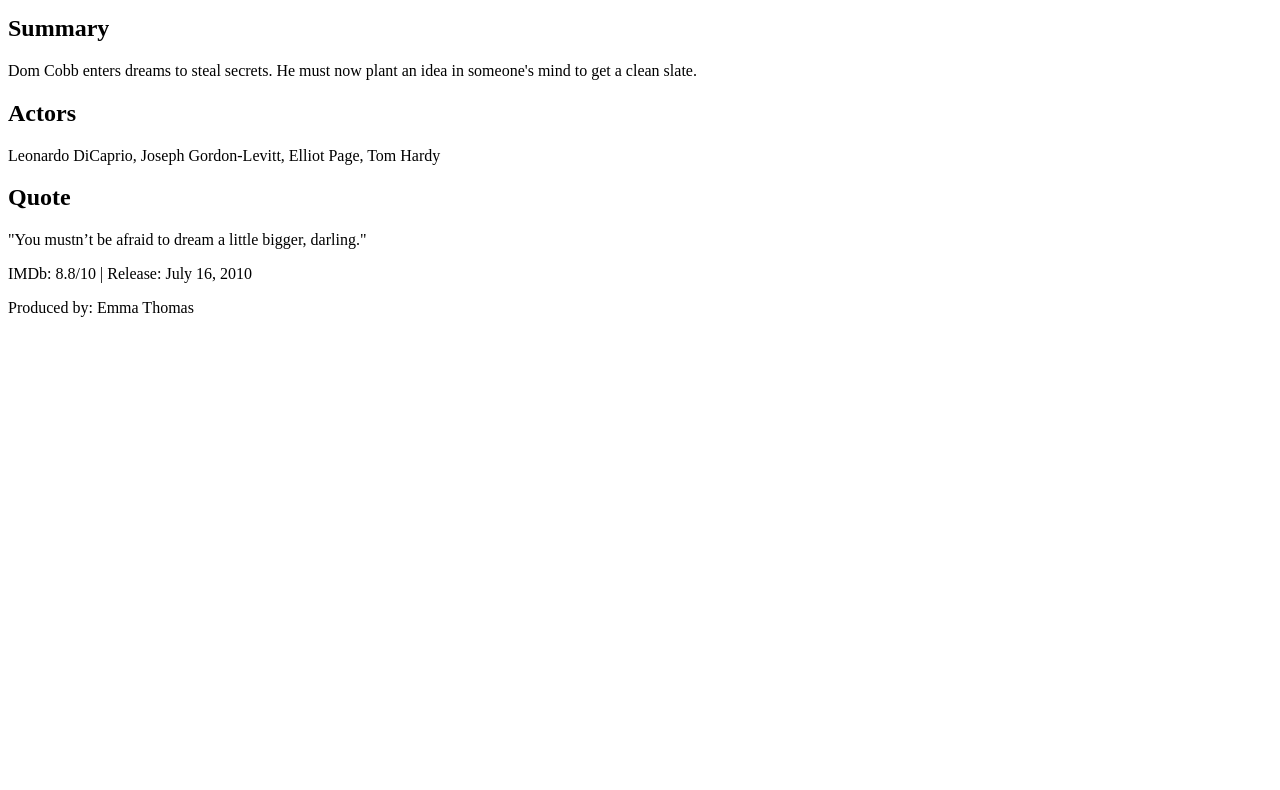
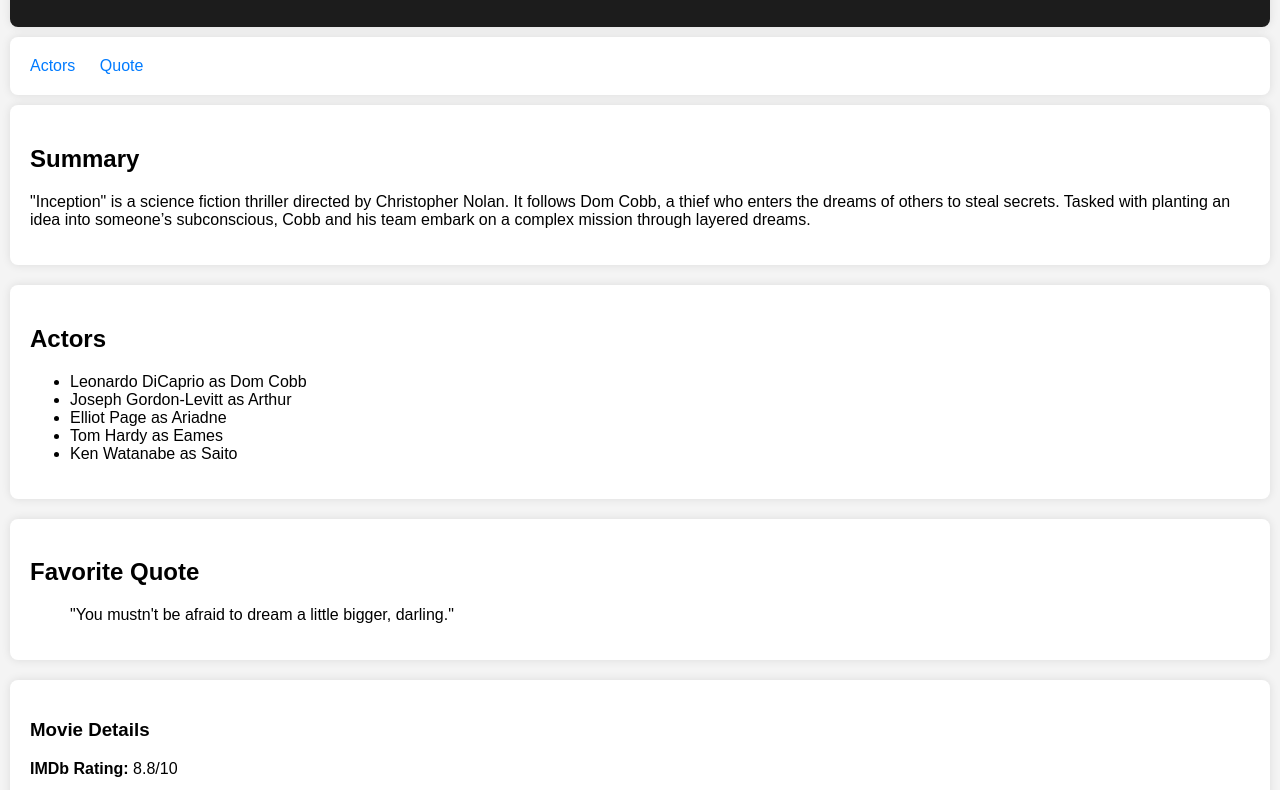
Before and after one commit to acciojob/semantic-imdb-AryanGupta67, a website: page main.html in a window 1280 px wide. Shown: the part 103-893 px from the top of the page. Before the commit the page ends 800 px from the top, so only its background shows below. Drawn offline with Linux system fonts and the light colour scheme.

Commit message:
created a submission

```diff
--- a/main.html
+++ b/main.html
@@ -1,7 +1,44 @@
 <!DOCTYPE html>
-<html>
+<html lang="en">
 <head>
-  <title>Inception</title>
+  <meta charset="UTF-8">
+  <title>Inception - Movie Page</title>
+  <style>
+    body {
+      font-family: Arial, sans-serif;
+      background-color: #f4f4f4;
+      margin: 0;
+      padding: 0;
+    }
+    header, nav, section, aside, footer {
+      padding: 20px;
+      margin: 10px;
+      background-color: #fff;
+      border-radius: 8px;
+      box-shadow: 0 0 10px rgba(0,0,0,0.1);
+    }
+    header {
+      background-color: #1c1c1c;
+      color: white;
+      text-align: center;
+    }
+    nav a {
+      margin-right: 20px;
+      text-decoration: none;
+      color: #007bff;
+    }
+    nav a:hover {
+      text-decoration: underline;
+    }
+    section {
+      margin-bottom: 20px;
+    }
+    footer {
+      text-align: center;
+      background-color: #222;
+      color: white;
+    }
+  </style>
 </head>
 <body>
 
@@ -10,31 +47,41 @@
   </header>
 
   <nav>
-    <a href="#actor" id="nav-actor">Actors</a> |
-    <a href="#quote" id="nav-quote">Quotes</a>
+    <a id="nav-actor" href="#actor">Actors</a>
+    <a id="nav-quote" href="#quote">Quote</a>
   </nav>
 
-  <section>
+  <section id="summary">
     <h2>Summary</h2>
-    <p>Dom Cobb enters dreams to steal secrets. He must now plant an idea in someone's mind to get a clean slate.</p>
+    <p>"Inception" is a science fiction thriller directed by Christopher Nolan. It follows Dom Cobb, a thief who enters the dreams of others to steal secrets. Tasked with planting an idea into someone’s subconscious, Cobb and his team embark on a complex mission through layered dreams.</p>
   </section>
 
   <section id="actor">
     <h2>Actors</h2>
-    <p>Leonardo DiCaprio, Joseph Gordon-Levitt, Elliot Page, Tom Hardy</p>
+    <ul>
+      <li>Leonardo DiCaprio as Dom Cobb</li>
+      <li>Joseph Gordon-Levitt as Arthur</li>
+      <li>Elliot Page as Ariadne</li>
+      <li>Tom Hardy as Eames</li>
+      <li>Ken Watanabe as Saito</li>
+    </ul>
   </section>
 
   <section id="quote">
-    <h2>Quote</h2>
-    <p>"You mustn’t be afraid to dream a little bigger, darling."</p>
+    <h2>Favorite Quote</h2>
+    <blockquote>
+      "You mustn't be afraid to dream a little bigger, darling."
+    </blockquote>
   </section>
 
   <aside>
-    <p>IMDb: 8.8/10 | Release: July 16, 2010</p>
+    <h3>Movie Details</h3>
+    <p><strong>IMDb Rating:</strong> 8.8/10</p>
+    <p><strong>Release Date:</strong> July 16, 2010</p>
   </aside>
 
   <footer>
-    <p>Produced by: Emma Thomas</p>
+    Produced by: Emma Thomas
   </footer>
 
 </body>
```
